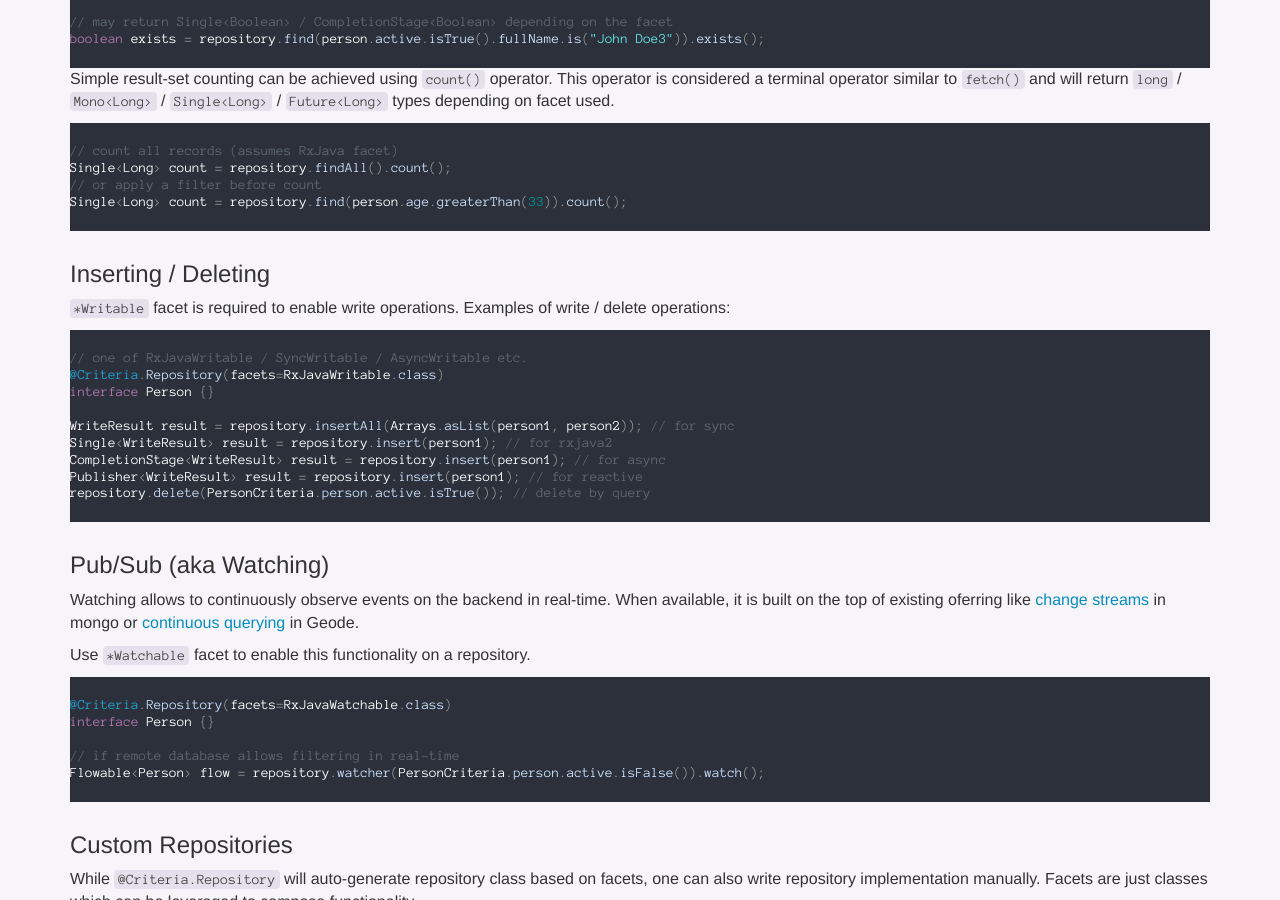
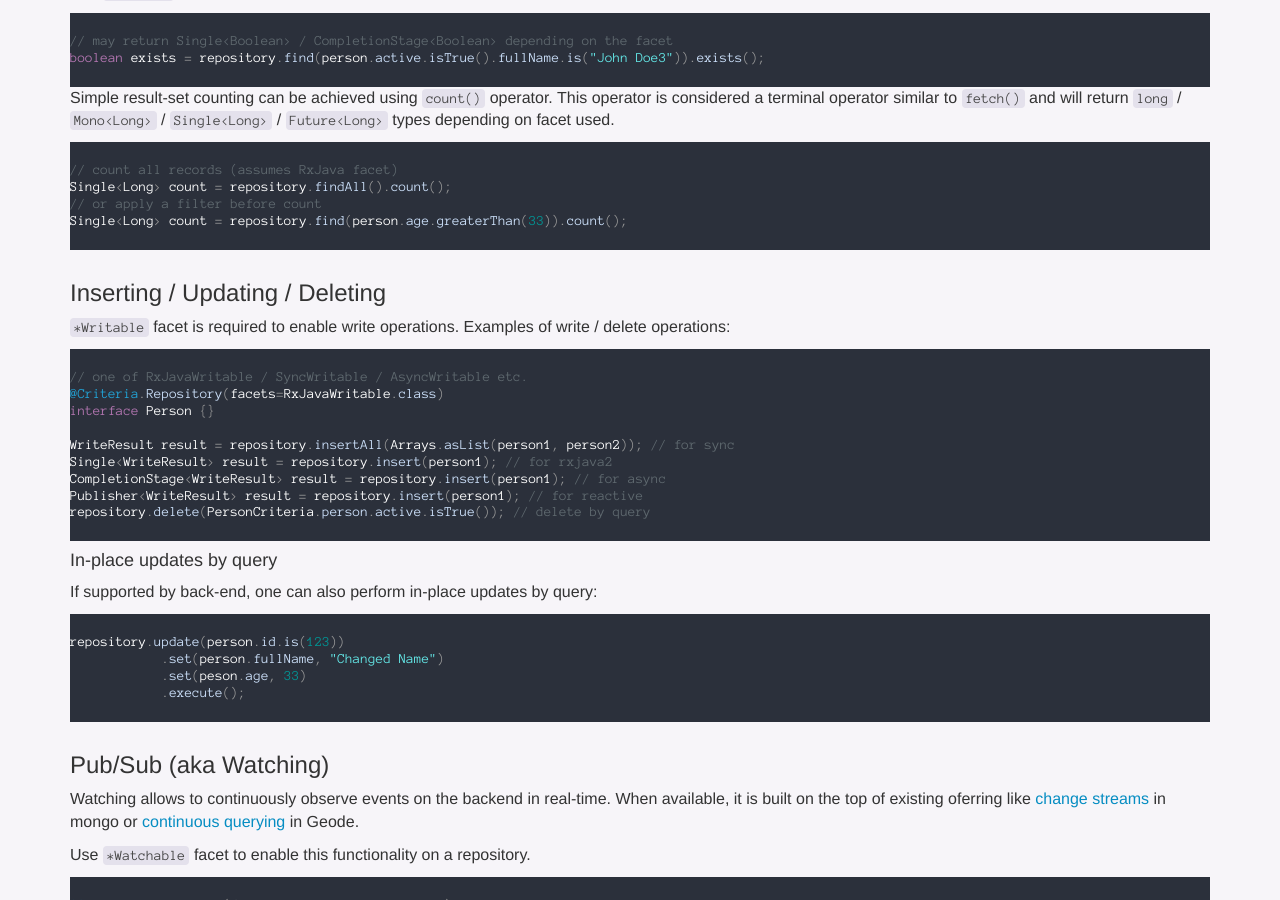
Before and after one commit to immutables/immutables.github.io, a Jekyll site: the page built from criteria.md, in a window 1280 px wide and 900 px high, scrolled down 5499 px. Built offline with Jekyll 4.4.1, drawn with Linux system fonts in a browser that asks for light colours; nearby versions of some CDN libraries; Markdown is read by kramdown in place of the engine named in the settings; some of the changed text lies outside the part shown.

Commit message:
Add docs udpate in-place updates

````diff
--- a/criteria.md
+++ b/criteria.md
@@ -298,7 +298,7 @@ Single<Long> count = repository.findAll().count();
 Single<Long> count = repository.find(person.age.greaterThan(33)).count();
 ```
 
-### Inserting / Deleting
+### Inserting / Updating / Deleting
 
 `*Writable` facet is required to enable write operations. Examples of write / delete operations:
 
@@ -312,6 +312,16 @@ Single<WriteResult> result = repository.insert(person1); // for rxjava2
 CompletionStage<WriteResult> result = repository.insert(person1); // for async
 Publisher<WriteResult> result = repository.insert(person1); // for reactive
 repository.delete(PersonCriteria.person.active.isTrue()); // delete by query
+```
+
+#### In-place updates by query
+If supported by back-end, one can also perform in-place updates by query:
+
+```java
+repository.update(person.id.is(123))
+            .set(person.fullName, "Changed Name")
+            .set(peson.age, 33)
+            .execute();
 ```
 
 ### Pub/Sub (aka Watching)
````
